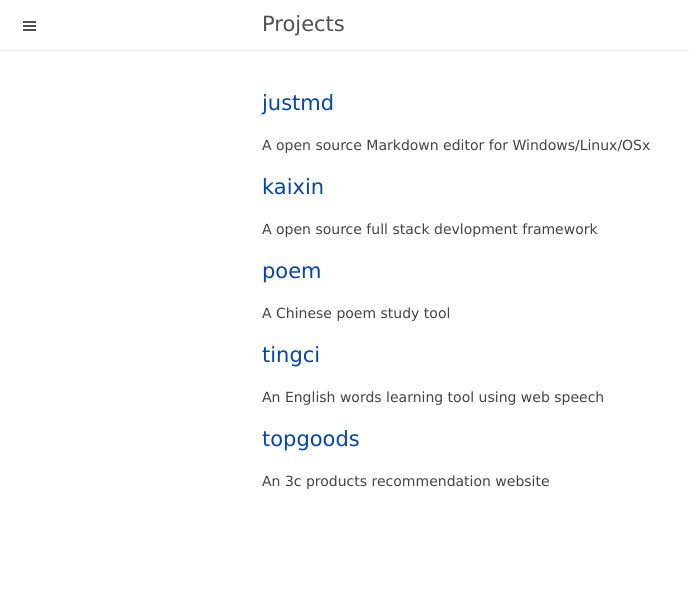
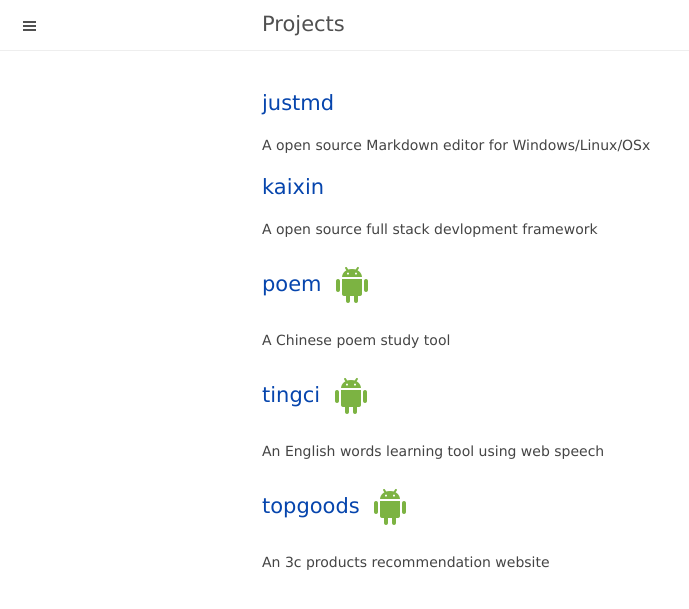
Before and after one commit to x1y9/x1y9.github.io, a Jekyll site: the page built from index.html, in a window 1280 px wide. Shown: the top 609 px of the page, without its empty margins (0-689 px from the left). Built offline with Jekyll 4.4.1, drawn with Linux system fonts in a browser that asks for light colours; the list of posts is cut into pages by our own code.

Commit message:
增加app链接
Former-commit-id: c685a06d316ba03cb2c74a59f0c9e70e851adb13

```diff
--- a/index.html
+++ b/index.html
@@ -19,11 +19,20 @@ title: Projects
 <h3><a href="https://github.com/i38/kaixin">kaixin</a></h3>
 <p>A open source full stack devlopment framework</p>
 
-<h3><a href="http://poem.ap9.top">poem</a></h3>
+<h3>
+  <a href="http://poem.ap9.top">poem</a>
+  <a href="https://www.coolapk.com/apk/181155"><img src="/public/images/android.png"/></a>
+</h3>
 <p>A Chinese poem study tool</p>
 
-<h3><a href="https://ci.aa9.win">tingci</a></h3>
+<h3>
+  <a href="https://ci.aa9.win">tingci</a>
+  <a href="https://www.coolapk.com/apk/192435"><img src="/public/images/android.png"/></a>
+</h3>
 <p>An English words learning tool using web speech</p>
 
-<h3><a href="http://kaixin.ap9.top/topgoods/">topgoods</a></h3>
+<h3>
+  <a href="http://kaixin.ap9.top/topgoods/">topgoods</a>
+  <a href="https://www.coolapk.com/apk/183698"><img src="/public/images/android.png"/></a>
+</h3>
 <p>An 3c products recommendation website</p>
```
Also changed, not shown: public/images/android.png (added).
